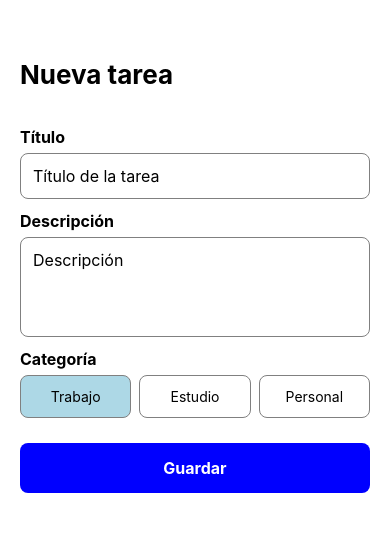
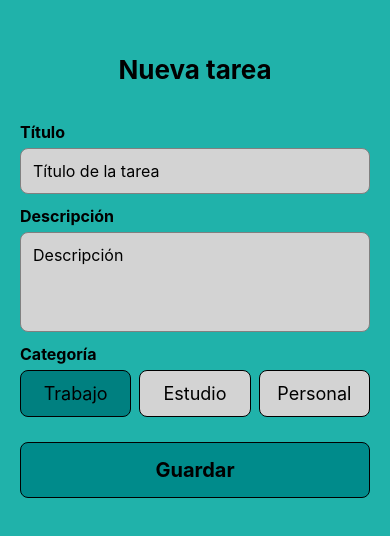
Before and after one commit to IvanTracey/TaskFlow, a React Native app: screen / in a window 390 px wide. Shown: the part 146-682 px from the top of the page. Built offline with nearby package versions, Linux system fonts and the light colour scheme.

Commit message:
Entrega 3 - Formulario basico

```diff
--- a/App.tsx
+++ b/App.tsx
@@ -1,9 +1,6 @@
-import { ProfileScreen } from "./src/screens/ProfileScreen";
-import { HomeScreen } from "./src/screens/HomeScreen";
+
 import TaskForm from "./src/components/TaskForm"
 
 export default function App() {
   return <TaskForm/>
-  //return <ProfileScreen/>
-  //return <HomeScreen/>
 }
--- a/package.json
+++ b/package.json
@@ -3,7 +3,7 @@
   "version": "1.0.0",
   "main": "index.ts",
   "dependencies": {
-    "expo": "~57.0.26",
+    "expo": "~57.0.27",
     "expo-status-bar": "~57.0.1",
     "react": "19.2.3",
     "react-dom": "19.2.3",
--- a/src/components/TaskForm.tsx
+++ b/src/components/TaskForm.tsx
@@ -2,24 +2,27 @@ import { useState } from 'react';
 import { Alert, KeyboardAvoidingView, StyleSheet, Text, TextInput,TouchableOpacity, View } from 'react-native';
 
 export default function TaskForm() {
+  // Creacion de estados para la informacion del formulario
   const [title, setTitle] = useState('');
   const [description, setDescription] = useState('');
   const [category, setCategory] = useState('Trabajo');
 
-  // Para mostrar errores después de interactuar
+  // Estados como flags, para saber si salgo del campo
   const [touchedTitle, setTouchedTitle] = useState(false);
   const [touchedDescription, setTouchedDescription] = useState(false);
 
+  // Funcion al presionar boton "Guardar"
+
   const handleAddTask = () => {
-    // Forzamos a que ambos campos cuenten como "tocados" para activar los errores visuales si están vacíos
+  //Seteo en "Presionados" los estados para activar los errores visuales si están vacíos
     setTouchedTitle(true);
     setTouchedDescription(true);
 
     // Validaciones
-    if (title.trim().length < 5 || description.trim().length < 10) {
+    if (title.trim().length < 3 || description.trim().length < 5) {
       return; //detiene la funcion, da un undefined
     }
-
+    // Creacion del objeto "Tarea"
     const task = {
       title: title.trim(),
       description: description.trim(),
@@ -29,42 +32,52 @@ export default function TaskForm() {
     console.log('Tarea creada:', task);
     Alert.alert('Éxito', 'Tarea capturada localmente');
 
+    // Reseteo las variables
     setTitle('');
     setDescription('');
     setCategory('Trabajo');
     setTouchedTitle(false);
     setTouchedDescription(false);
   };
-// titleError será true SOLO si el usuario ya tocó el título Y ADEMÁS el texto tiene menos de 5 letras
-  const titleError = touchedTitle && title.trim().length < 5;
-// descriptionError será true SOLO si el usuario ya tocó la descripción Y ADEMÁS tiene menos de 10 letras
-  const descriptionError = touchedDescription && description.trim().length < 10;
+
+// titleError será true SOLO si el usuario ya tocó el título Y ADEMÁS el texto tiene menos de 3 letras
+  const titleError = touchedTitle && title.trim().length < 3;
+
+// descriptionError será true SOLO si el usuario ya tocó la descripción Y ADEMÁS tiene menos de 5 letras
+  const descriptionError = touchedDescription && description.trim().length < 5;
+
   return (
     <KeyboardAvoidingView style={styles.container}>
       <Text style={styles.title}>Nueva tarea</Text>
+
+      {/* Titulo */}
       <Text style={styles.label}>Título</Text>
-
-      <TextInput // Aplica el estilo base, y si hay error (titleError es true), le suma el borde rojo
+      <TextInput
+      // Aplica el estilo base, y si hay error, le suma el borde rojo
         style={[styles.input, titleError && styles.errorInput,]}
         placeholder="Título de la tarea"
         value={title}
-        onChangeText={setTitle} //Captura el cambio y envia
-        onBlur={() => setTouchedTitle(true)} // Cuando el usuario sale del input, marca que ya lo tocó
-        autoCapitalize="sentences" // Pone la primera letra de cada oración en mayúscula
-        returnKeyType="next" // Cambia el botón del teclado del celular por uno que dice "Siguiente"
+        //Captura el cambio y envia
+        onChangeText={setTitle}
+        // Cuando el usuario sale del input, marca que ya lo tocó
+        onBlur={() => setTouchedTitle(true)}
+        // Pone la primera letra de cada oración en mayúscula
+        autoCapitalize="sentences"
+        // Cambia el botón del teclado del celular por uno que dice "Siguiente"
+        returnKeyType="next"
       />
+
     {/* Si titleError es true, dibuja en la pantalla el siguiente texto de error */}
       {titleError && (//le avisan a react que es un bloque de codigo.
         <Text style={styles.error}>
-          El título debe tener al menos 5 caracteres.
+          El título debe tener al menos 3 caracteres.
         </Text>
       )}
 
       {/* Descripción */}
       <Text style={styles.label}>Descripción</Text>
-
       <TextInput //Para añadir estilos uso un array
-        style={[styles.input,styles.description,descriptionError && styles.errorInput,]}
+        style={[styles.input, styles.description, descriptionError && styles.errorInput]}
         placeholder="Descripción"
         value={description}
         onChangeText={setDescription}
@@ -75,25 +88,24 @@ export default function TaskForm() {
 
       {descriptionError && (
         <Text style={styles.error}>
-          La descripción debe tener al menos 10 caracteres.
+          La descripción debe tener al menos 5 caracteres.
         </Text>
       )}
 
       {/* Categoría */}
       <Text style={styles.label}>Categoría</Text>
-
       <View style={styles.categories}>
         {['Trabajo', 'Estudio', 'Personal'].map((item) => (
           <TouchableOpacity
+            // Aplica el diseño de botón común, pero si coincide con la categoría seleccionada, aplica el estilo resaltado
             key={item}
             style={[
               styles.category,
-              // Aplica el diseño de botón común, pero si coincide con la categoría seleccionada, aplica el estilo resaltado
               category === item && styles.selectedCategory,
             ]}
             onPress={() => setCategory(item)}
           >
-            <Text>{item}</Text>
+            <Text style={styles.text}>{item}</Text>
           </TouchableOpacity>
         ))}
       </View>
@@ -114,11 +126,13 @@ const styles = StyleSheet.create({
     flex: 1,
     padding: 20,
     justifyContent: 'center',
+    backgroundColor: 'lightseagreen',
   },
   title: {
     fontSize: 26,
     fontWeight: 'bold',
     marginBottom: 25,
+    alignSelf: 'center',
   },
   label: {
     fontSize: 16,
@@ -132,6 +146,7 @@ const styles = StyleSheet.create({
     borderRadius: 8,
     padding: 12,
     fontSize: 16,
+    backgroundColor: 'lightgrey'
   },
   description: {
     height: 100,
@@ -141,7 +156,8 @@ const styles = StyleSheet.create({
   },
   error: {
     color: 'red',
-    fontSize: 13,
+    fontSize: 14,
+    fontWeight: 'bold',
     marginTop: 4,
   },
   categories: {
@@ -152,23 +168,27 @@ const styles = StyleSheet.create({
     flex: 1,
     padding: 12,
     alignItems: 'center',
-    borderWidth: 1,
-    borderColor: 'gray',
+    borderWidth: 1.5,
+    borderColor: 'black',
     borderRadius: 8,
+    backgroundColor: 'lightgrey',
   },
   selectedCategory: {
-    backgroundColor: 'lightblue',
+    backgroundColor: 'teal',
   },
   button: {
     marginTop: 25,
     padding: 15,
-    backgroundColor: 'blue',
+    backgroundColor: 'darkcyan',
     borderRadius: 8,
+    borderWidth: 1,
     alignItems: 'center',
   },
   buttonText: {
-    color: 'white',
-    fontSize: 16,
+    fontSize: 20,
     fontWeight: 'bold',
   },
+  text: {
+    fontSize: 18,
+  },
 });
```
Also changed, not shown: 2 other files (tests, documents, lock files or other folders).
